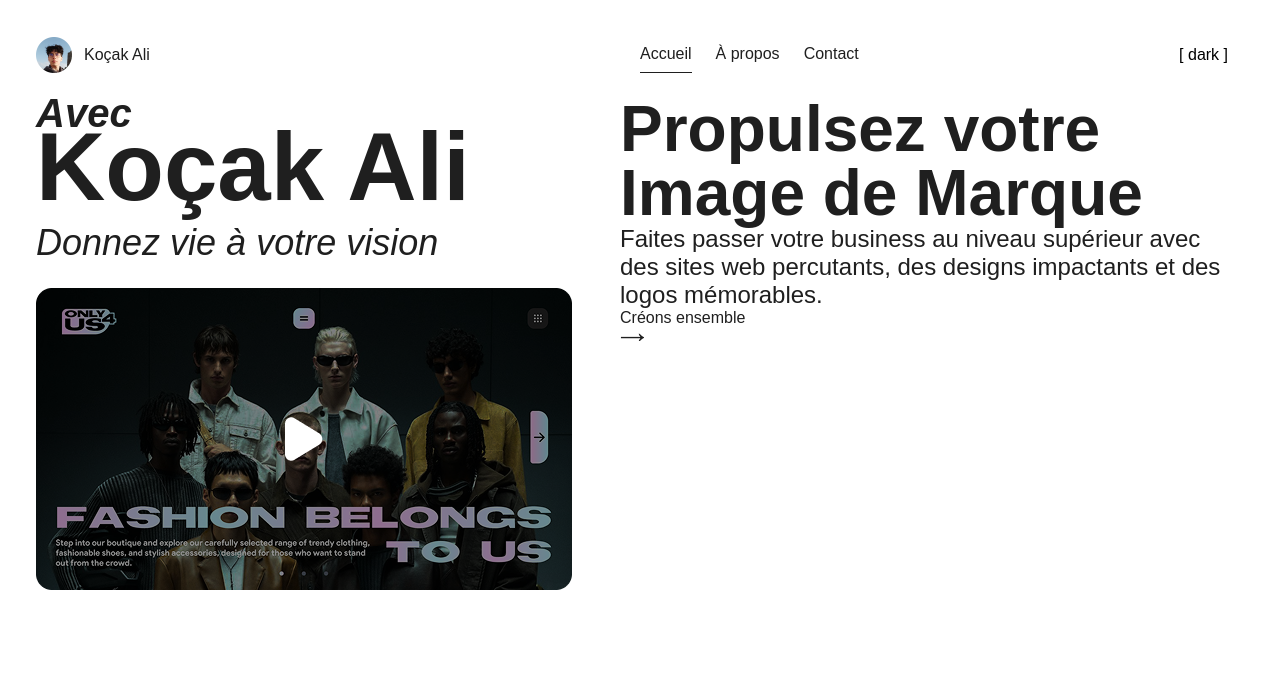
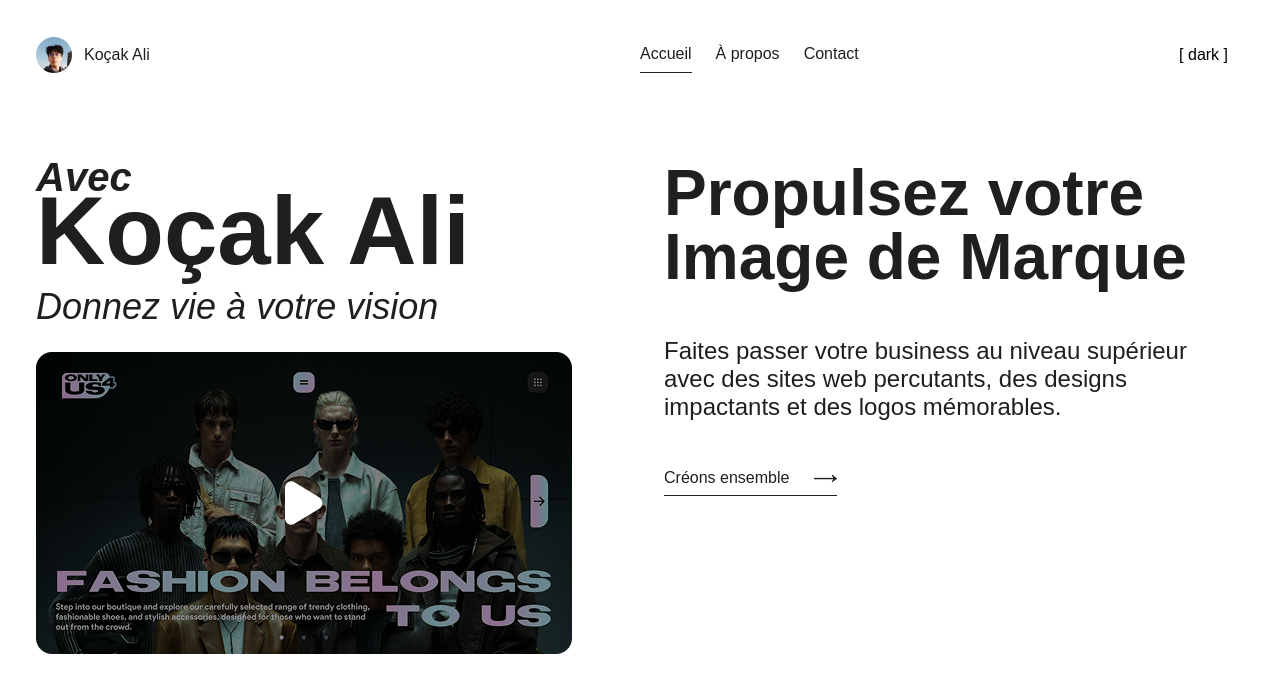
Before and after one commit to Bluegnarl/portfolio-2025, a Next.js app: page / in a window 1280 px wide. Shown: the top 692 px of the page. Built offline with nearby package versions, Linux system fonts and the light colour scheme.

Commit message:
Header update

```diff
--- a/src/app/page.module.scss
+++ b/src/app/page.module.scss
@@ -1,9 +1,11 @@
 .header {
     display: flex;
     gap: 48px;
+    padding: 64px 0;
     .presentation {
         display: flex;
         flex-direction: column;
+        width: 100%;
         gap: 24px;
         & .slogan {
             display: flex;
@@ -13,9 +15,64 @@
     }
 
     .description {
-        & a {
+        display: flex;
+        flex-direction: column;
+        width: 100%;
+        max-width: 750px;
+        gap: 48px;
+
+        & .headerText {
+            display: flex;
+            flex-direction: column;
+            gap: 48px;
+            & .contactLink {
+                display: flex;
+                align-items: center;
+                gap: 24px;
+                border-bottom: solid 1px var(--on-surface-0);
+                padding-bottom: 8px;
+                width: fit-content;
                 text-decoration: none;
                 color: var(--on-surface-0);
+            }
         }
     }
 }
+
+@media screen and (max-width: 1200px) {
+    .header {
+        flex-direction: column;
+        .presentation {
+            display: flex;
+            flex-direction: column;
+            gap: 24px;
+            & .slogan {
+                display: flex;
+                flex-direction: column;
+                gap: 16px;
+            }
+        }
+
+        .description {
+            display: flex;
+            flex-direction: column;
+            gap: 48px;
+
+            & .headerText {
+                display: flex;
+                flex-direction: column;
+                gap: 48px;
+                & .contactLink {
+                    display: flex;
+                    align-items: center;
+                    gap: 24px;
+                    border-bottom: solid 1px var(--on-surface-0);
+                    padding-bottom: 8px;
+                    width: fit-content;
+                    text-decoration: none;
+                    color: var(--on-surface-0);
+                }
+            }
+        }
+    }
+}
```
